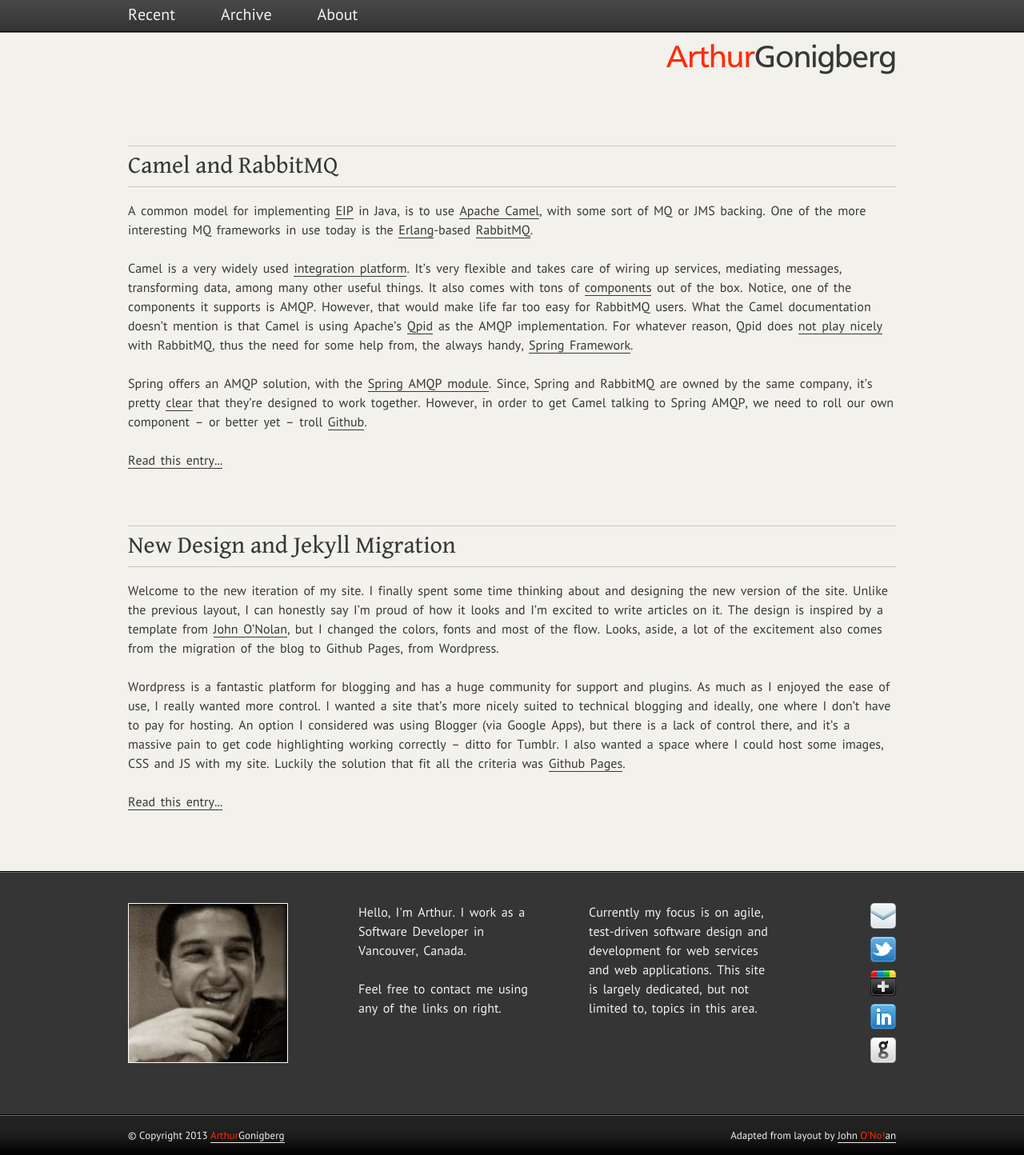
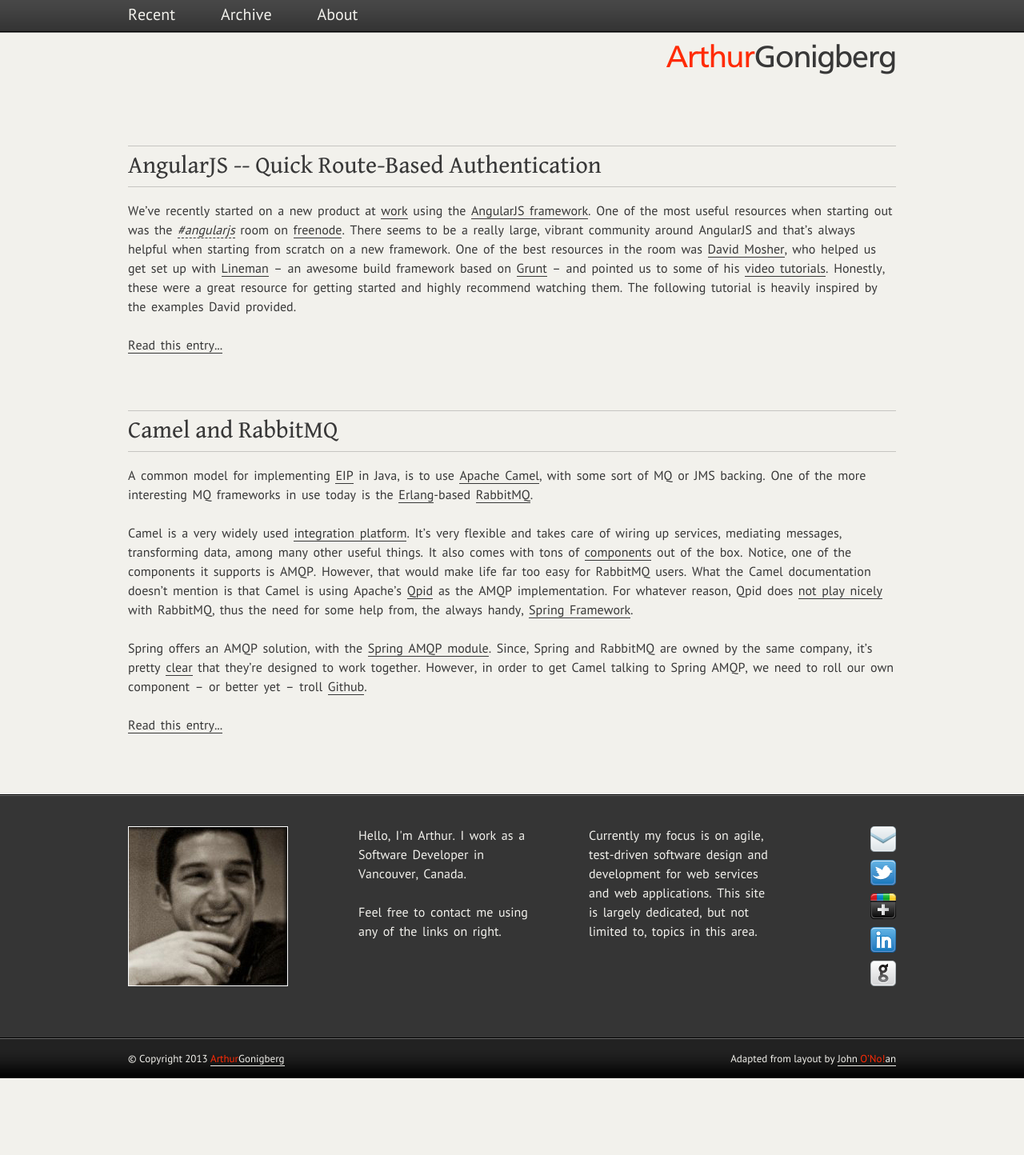
Before and after one commit to artgon/artgon.github.com, a Jekyll site: the page built from index.html, in a window 1280 px wide. Shown: the whole page at 80% size. Built offline with Jekyll 4.4.1, drawn with Linux system fonts in a browser that asks for light colours; Markdown is read by kramdown in place of the engine named in the settings; after the commit the page ends 1348 px from its top, so only the background shows below that.

Commit message:
changed title

```diff
--- a/_posts/2013-06-29-angularjs-role-based-auth.md
+++ b/_posts/2013-06-29-angularjs-role-based-auth.md
@@ -1,8 +1,8 @@
 ---
 layout: post
-title: AngularJS -- Quick Role-Based Authentication
-meta-description: A quick guide for setting up role-based authentication in AngularJS
-published: false
+title: AngularJS -- Quick Route-Based Authentication
+meta-description: A quick guide for setting up route-based authentication in AngularJS
+#published: false
 ---
 
 We've recently started on a new product at [work](http://www.learndot.com "Learndot")
@@ -115,9 +115,9 @@
         //redirect them back to login page
         $location.path('/login');
 
-
         return $q.reject(response);
-      } else {
+      }
+      else {
         return $q.reject(response);
       }
     };
```
